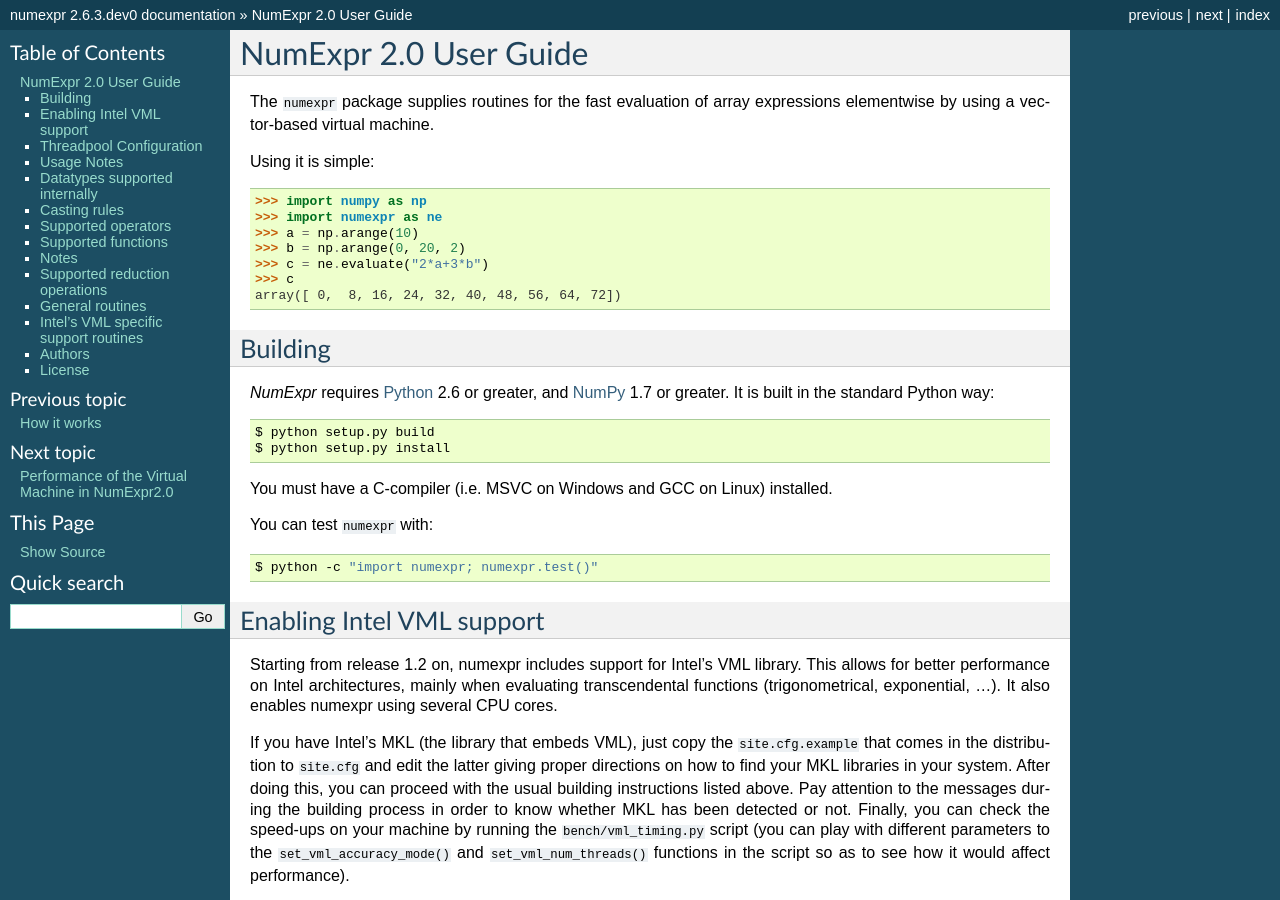
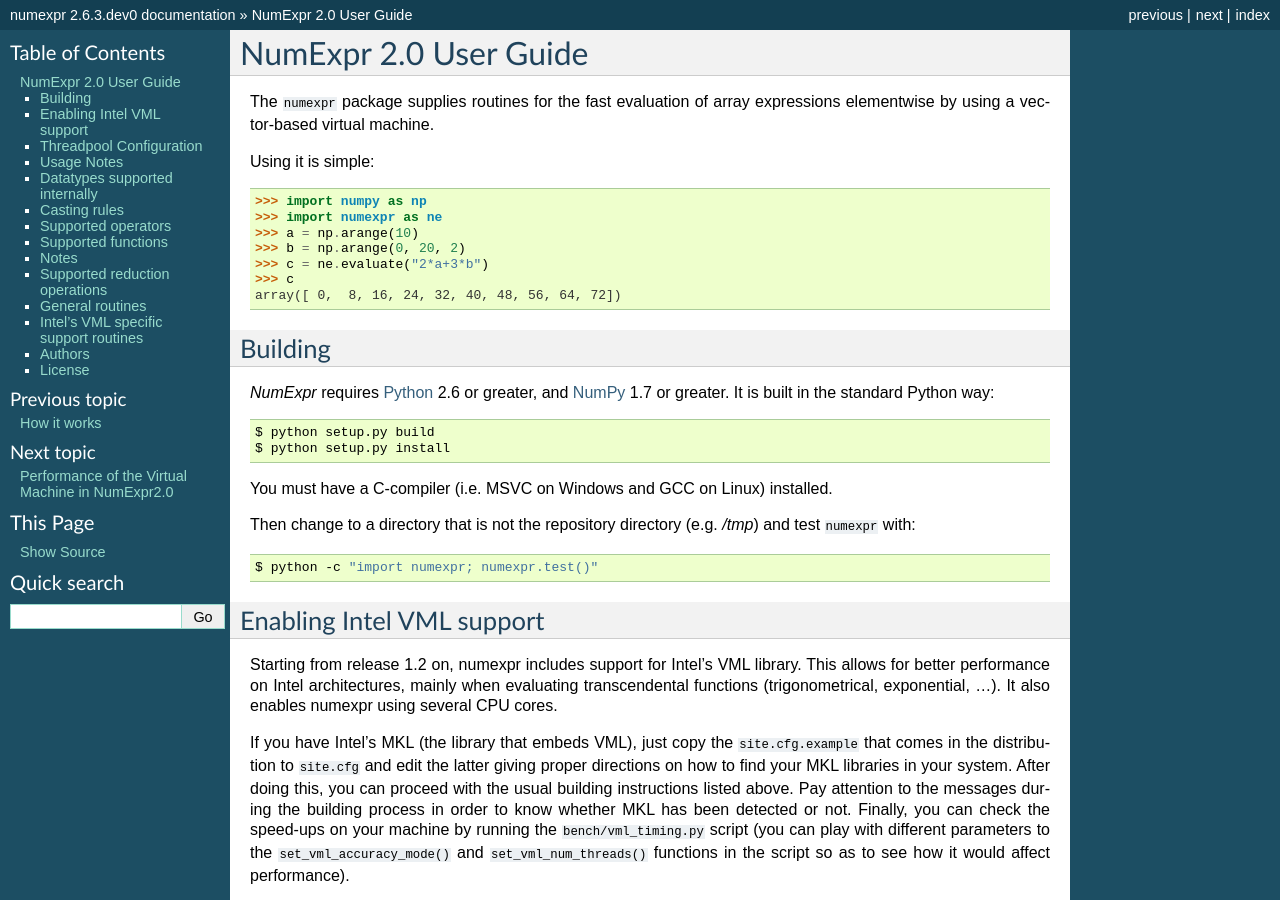
Before and after one commit to pydata/numexpr, a Sphinx documentation site: the page built from doc/user_guide.rst, in a window 1280 px wide and 900 px high. Built offline with Sphinx 7.4.7, drawn with Linux system fonts in a browser that asks for light colours; formulas are drawn with MathJax 3; the version number is read from the project's files by our own code.

Commit message:
Warn user not to run tests in repo

```diff
--- a/doc/user_guide.rst
+++ b/doc/user_guide.rst
@@ -29,7 +29,8 @@
 
 You must have a C-compiler (i.e. MSVC on Windows and GCC on Linux) installed.
 
-You can test :code:`numexpr` with:
+Then change to a directory that is not the repository directory (e.g. `/tmp`) and
+test :code:`numexpr` with:
 
 .. code-block:: bash
 
```
